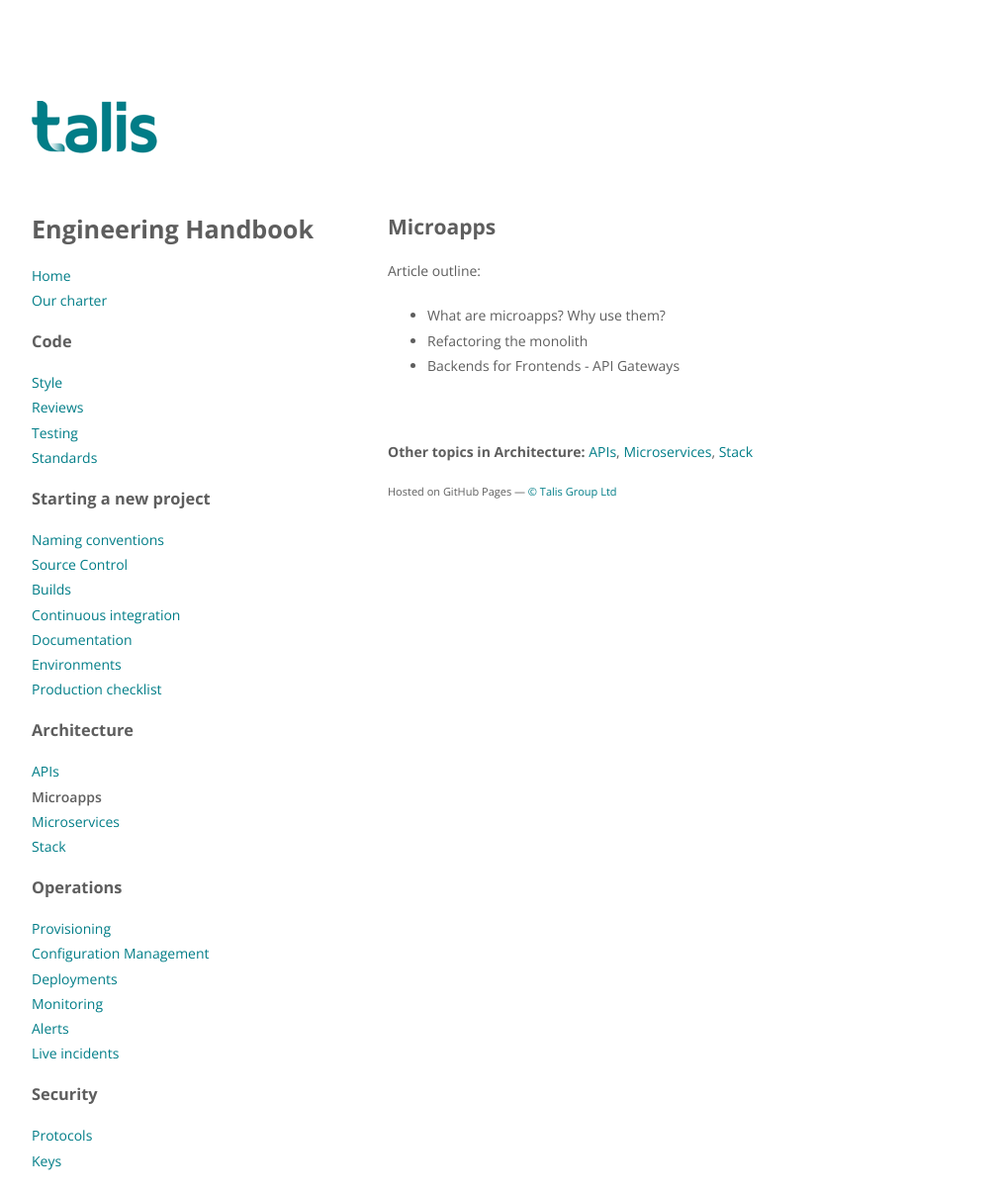
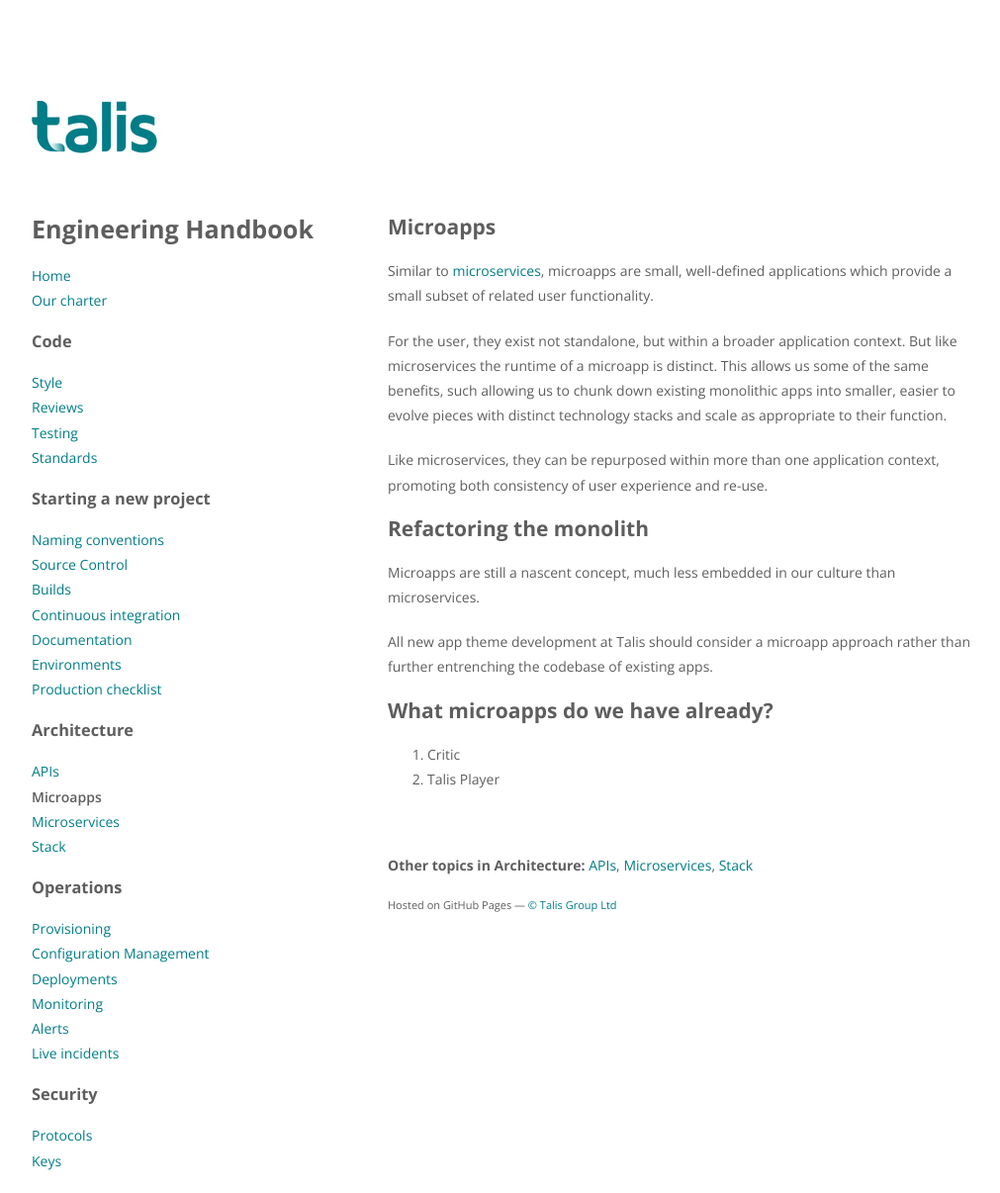
Before and after one commit to ellerbrock/talis.github.io, a Jekyll site: the page built from topics/microapps.md, in a window 1280 px wide. Shown: the whole page at 99% size, without its empty margins (128-1139 px from the left). Built offline with Jekyll 4.4.1, drawn with Linux system fonts in a browser that asks for light colours.

Commit message:
First pass at microapps

```diff
--- a/topics/microapps.md
+++ b/topics/microapps.md
@@ -5,8 +5,24 @@
 category: Architecture
 ---
 
-Article outline:
+Similar to [microservices](microservices.html), microapps are small, well-defined applications which provide a small
+subset of related user functionality.
 
-* What are microapps? Why use them?
-* Refactoring the monolith
-* Backends for Frontends - API Gateways
+For the user, they exist not standalone, but within a broader application context. But like microservices the runtime of
+a microapp is distinct. This allows us some of the same benefits, such allowing us to chunk down existing monolithic
+apps into smaller, easier to evolve pieces with distinct technology stacks and scale as appropriate to their function.
+
+Like microservices, they can be repurposed within more than one application context, promoting both consistency of user
+experience and re-use.
+
+## Refactoring the monolith
+
+Microapps are still a nascent concept, much less embedded in our culture than microservices.
+
+All new app theme development at Talis should consider a microapp approach rather than further entrenching the codebase
+of existing apps.
+
+## What microapps do we have already?
+
+1. Critic
+2. Talis Player
```
